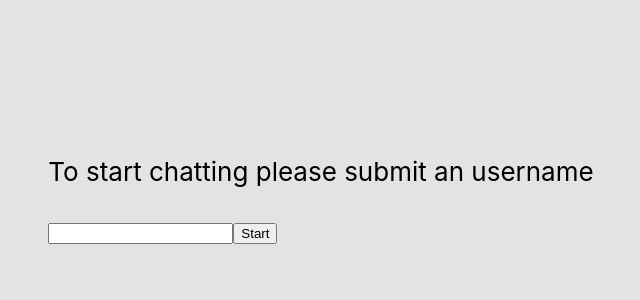
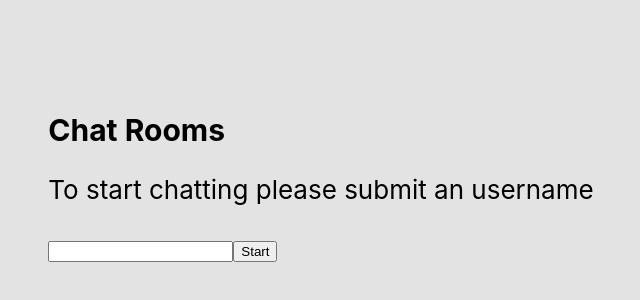
Before and after one commit to tsukeroman/chat-rooms, a React (Create React App) app in the folder client/: page / in a window 1280 px wide. Shown: the part 198-498 px from the top of the page, without its empty margins (319-959 px from the left). Built offline with nearby package versions, Linux system fonts and the light colour scheme.

Commit message:
added app's name to the first page

```diff
--- a/client/src/Components/ChooseName/ChooseName.css
+++ b/client/src/Components/ChooseName/ChooseName.css
@@ -1,3 +1,8 @@
+.appName {
+    font-size: 30px;
+    font-weight: bolder;
+}
+
 .NameForm {
    margin-bottom: 30px;
 }
--- a/client/src/Components/ChooseName/ChooseName.js
+++ b/client/src/Components/ChooseName/ChooseName.js
@@ -58,6 +58,7 @@ class ChooseName extends Component {
   render() {
     return (
       <div className="Main">
+        <div class="appName">Chat Rooms</div>
         <p> To start chatting please submit an username </p>
         <form className="NameForm" onSubmit={this.handleSubmit}>
           <input
```
